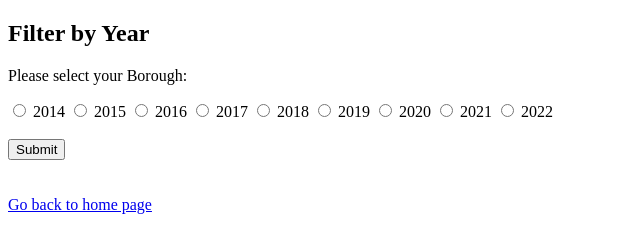
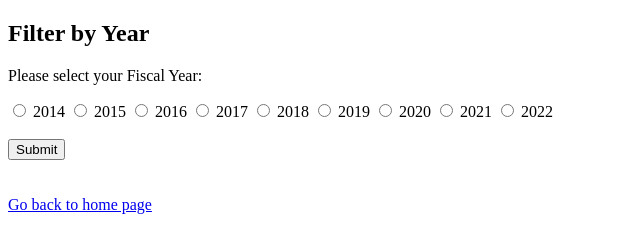
Before and after one commit to Sharanyu/APP-SOEN-6441, a plain HTML site: page views/top_earners.html in a window 1280 px wide. Shown: the full height of the page, 0-640 px from the left. Drawn offline with Linux system fonts and the light colour scheme.

Commit message:
UI Change

```diff
--- a/views/top_earners.html
+++ b/views/top_earners.html
@@ -9,7 +9,7 @@
 
     <h2>Filter by Year </h2>
     <form action="/top_earners_filter" method="post">
-        <p>Please select your Borough:</p>
+        <p>Please select your Fiscal Year:</p>
         <input type="radio" id="2014" name="year" value="2014">
         <label for="2014">2014</label>
 
```
